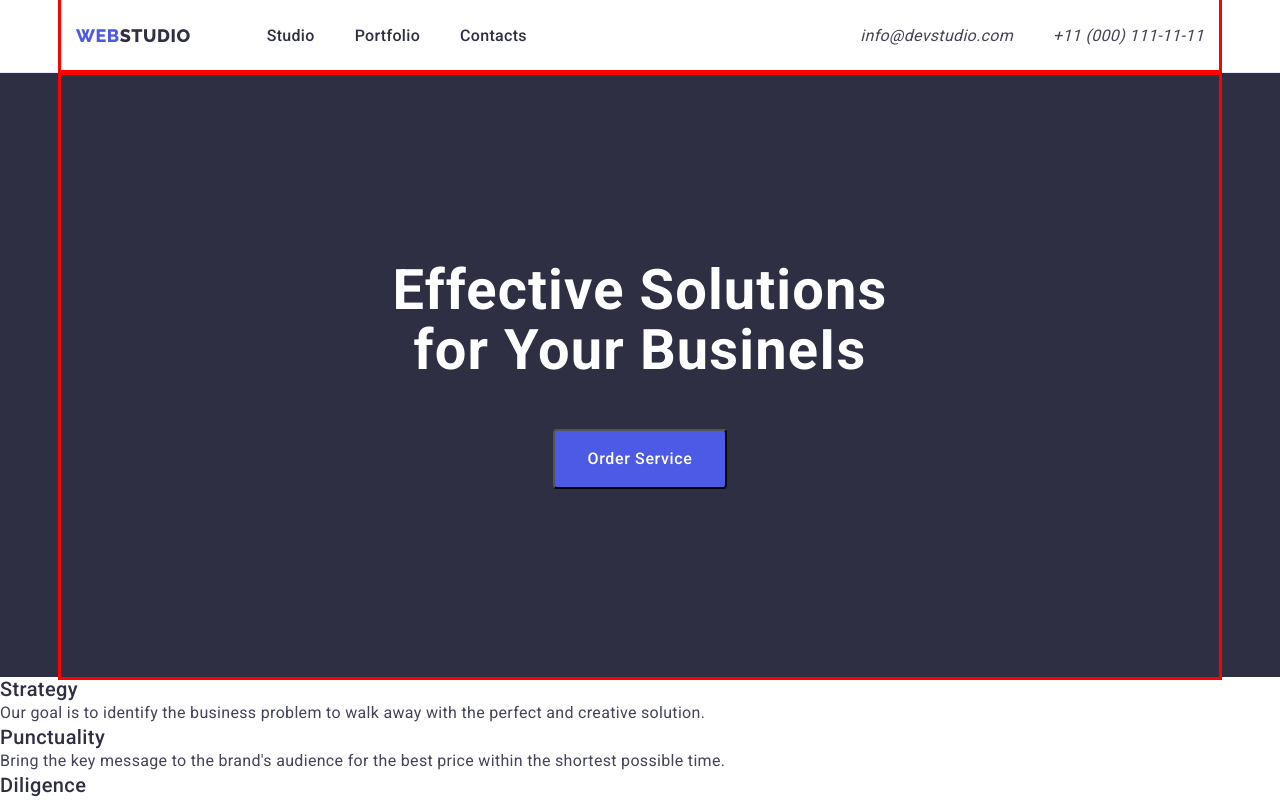
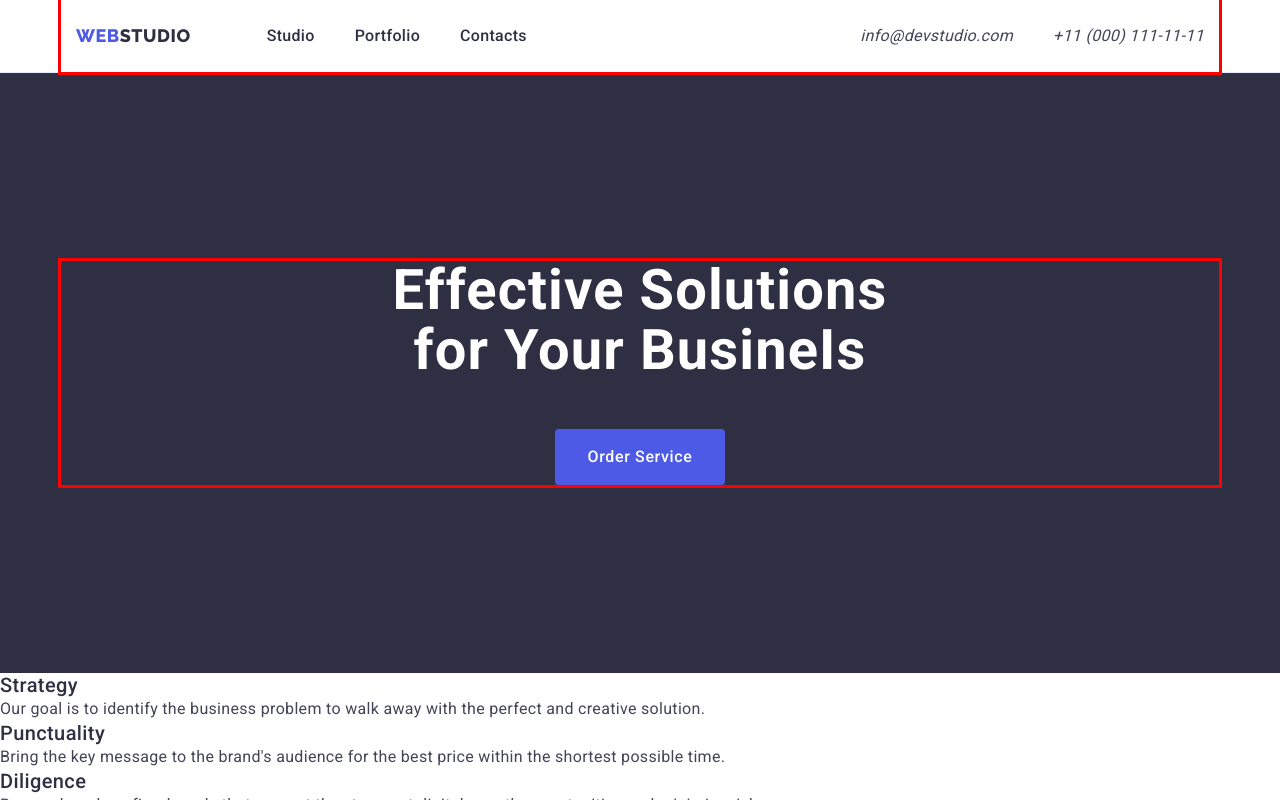
Before and after one commit to Locomotive2te116/goit-markup-hw-03, a plain HTML site: page index.html in a window 1280 px wide. Shown: the top 800 px of the page. Drawn offline with nearby package versions, Linux system fonts and the light colour scheme.

Commit message:
updejtstayle

```diff
--- a/css/styles.css
+++ b/css/styles.css
@@ -50,21 +50,14 @@ body {
 /* Hero */
 .hero {
   background-color: var(--secondary-bg-color);
-
-
-}
-.hero-info{
   padding-top: 188px;
   padding-bottom: 188px;
   padding-left: 0px;
   padding-right: 0px;
 
-  display: flex;
-  flex-direction: column;
-  align-items: center;
-
 
 }
+
 .hero-box {
    outline: solid red;
 
@@ -82,10 +75,9 @@ body {
   letter-spacing: 0.02em;
 
 
-  display: flex;
+  display: block;
+  margin: 0 auto;
   max-width: 496px;
-  justify-content: center;
-  align-items: center;
   text-align: center;
   padding-bottom: 48px;
 
@@ -226,11 +218,13 @@ body {
   align-items: center;
   padding: 16px 32px;
   border-radius: 4px;
-  font-size: 16px;
-font-style: normal;
-font-weight: 500;
-line-height: 24px; /* 150% */
-letter-spacing: 0.64px;
+  font-style: normal;
+  display: block;
+  margin: 0 auto;
+  border: none;
+  height: 56px;
+  min-width: 169px;
+
 }
 .button.primary:hover,
 .button.primary:focus {
--- a/index.html
+++ b/index.html
@@ -50,10 +50,10 @@
       <!-- Hero -->
       <section class="hero">
       <div class="container ">
-       <div class="hero-info">
+
          <h1 class="hero-title">Effective Solutions for Your BusineІs</h1>
          <button type="button" class="button primary">Order Service</button>
-        </div>
+
       </div>
     </section>
        <!-- Section1 -->
```
